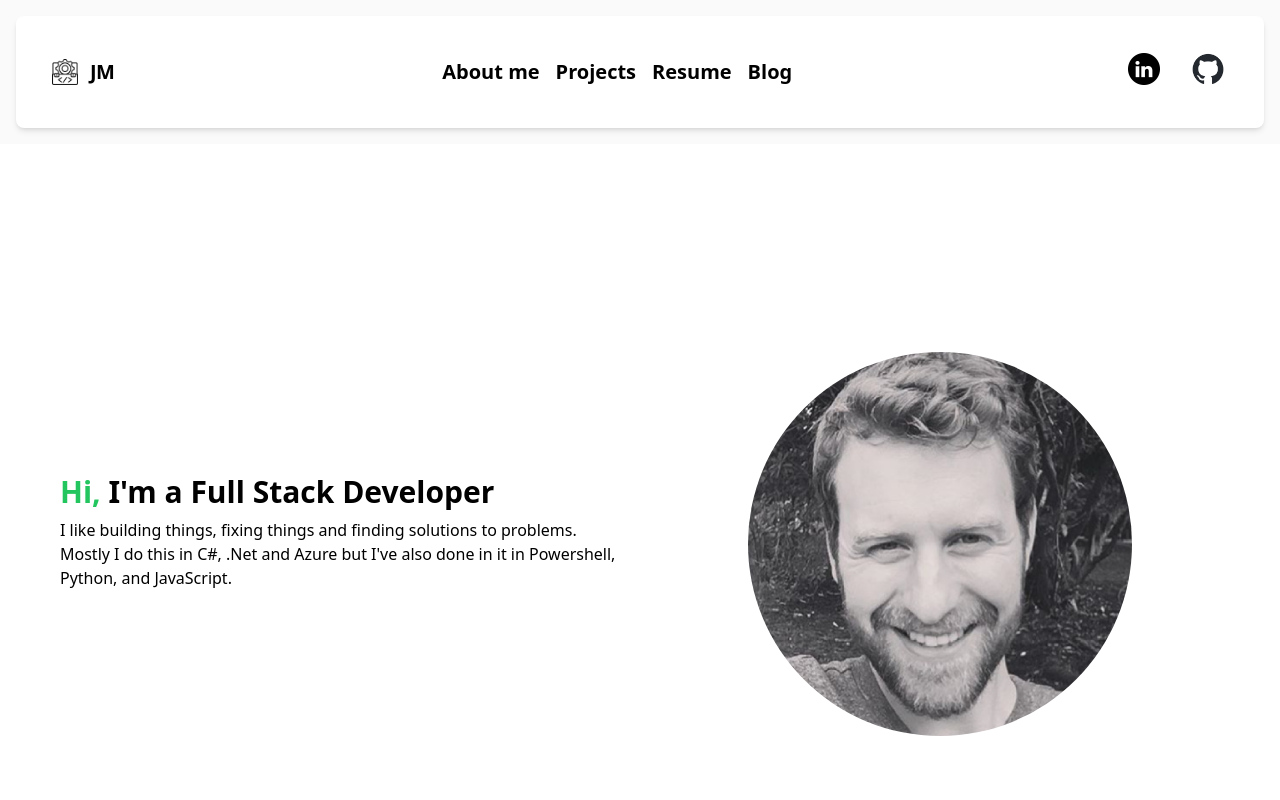
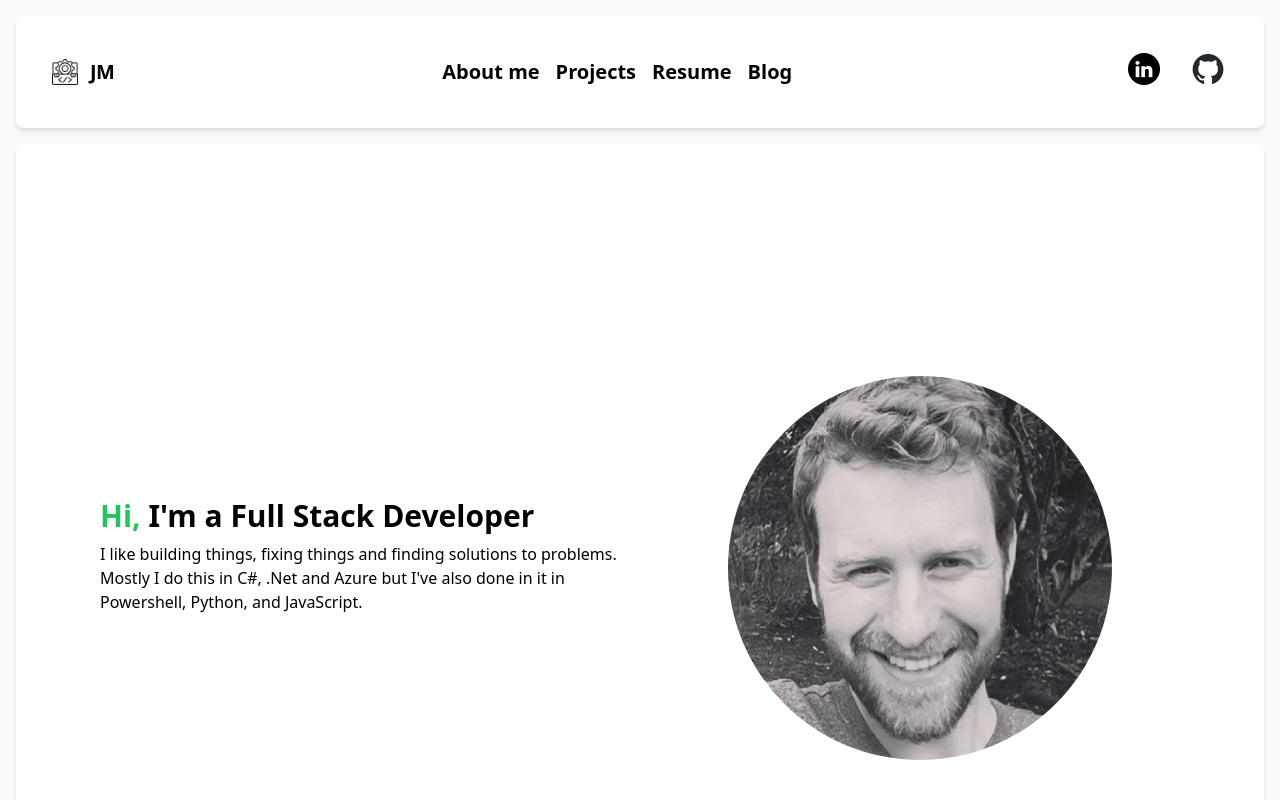
Before and after one commit to JMMoir/Portfolio-Azure-StaticWebApp, an Angular app: page /home in a window 1280 px wide. Shown: the top 800 px of the page. Built offline with nearby package versions, Linux system fonts and the light colour scheme.

Commit message:
add panel to hero banner

```diff
--- a/src/app/app.component.header.html
+++ b/src/app/app.component.header.html
@@ -47,7 +47,7 @@
       <div id="mobileMenu" [hidden] = "showMobileMenu" class="absolute">
         <menu>
           <li>
-            <a (click) = 'navigateToAboutMe()' class="block mt-4 lg:inline-block lg:mt-0 text-black hover:text-green-500 mr-4">About me</a>
+            <a (click) = 'toggleMobileMenu()' routerLink = "/aboutMe" class="block mt-4 lg:inline-block lg:mt-0 text-black hover:text-green-500 mr-4">About me</a>
           </li>
           <li>        <a href="#responsive-header" class="block mt-4 lg:inline-block lg:mt-0 text-black hover:text-green-500 mr-4">
             Projects
--- a/src/app/app.component.heroBanner.html
+++ b/src/app/app.component.heroBanner.html
@@ -1,4 +1,4 @@
-<div>
+<div class="bg-white rounded-lg shadow-md m-4 p-6">
     <div class="flex h-screen items-center justify-center bg-white p-5">
       <div class="grid md:grid-cols-2 grid-cols-1 items-center gap-10 md:px-10">
         <div>
```
